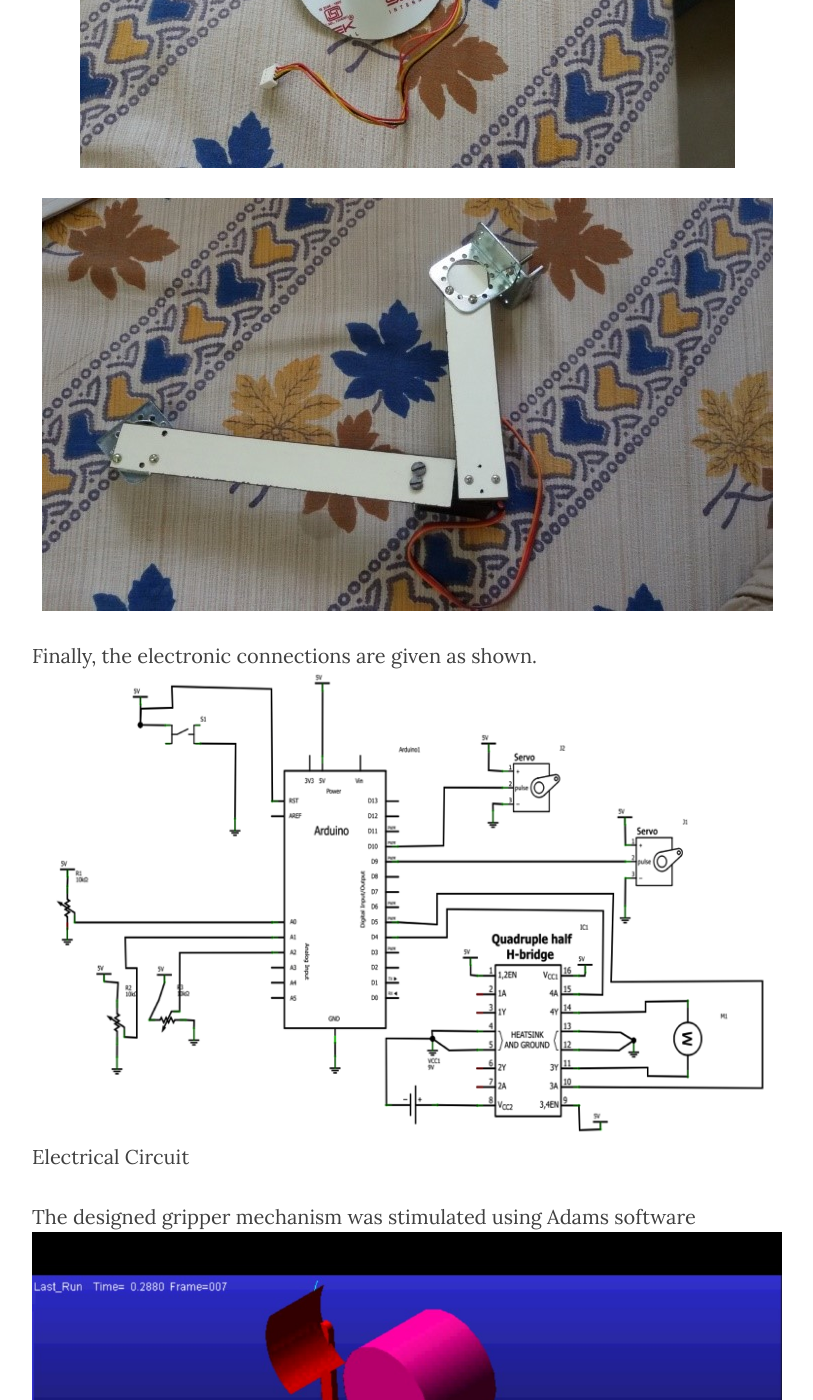
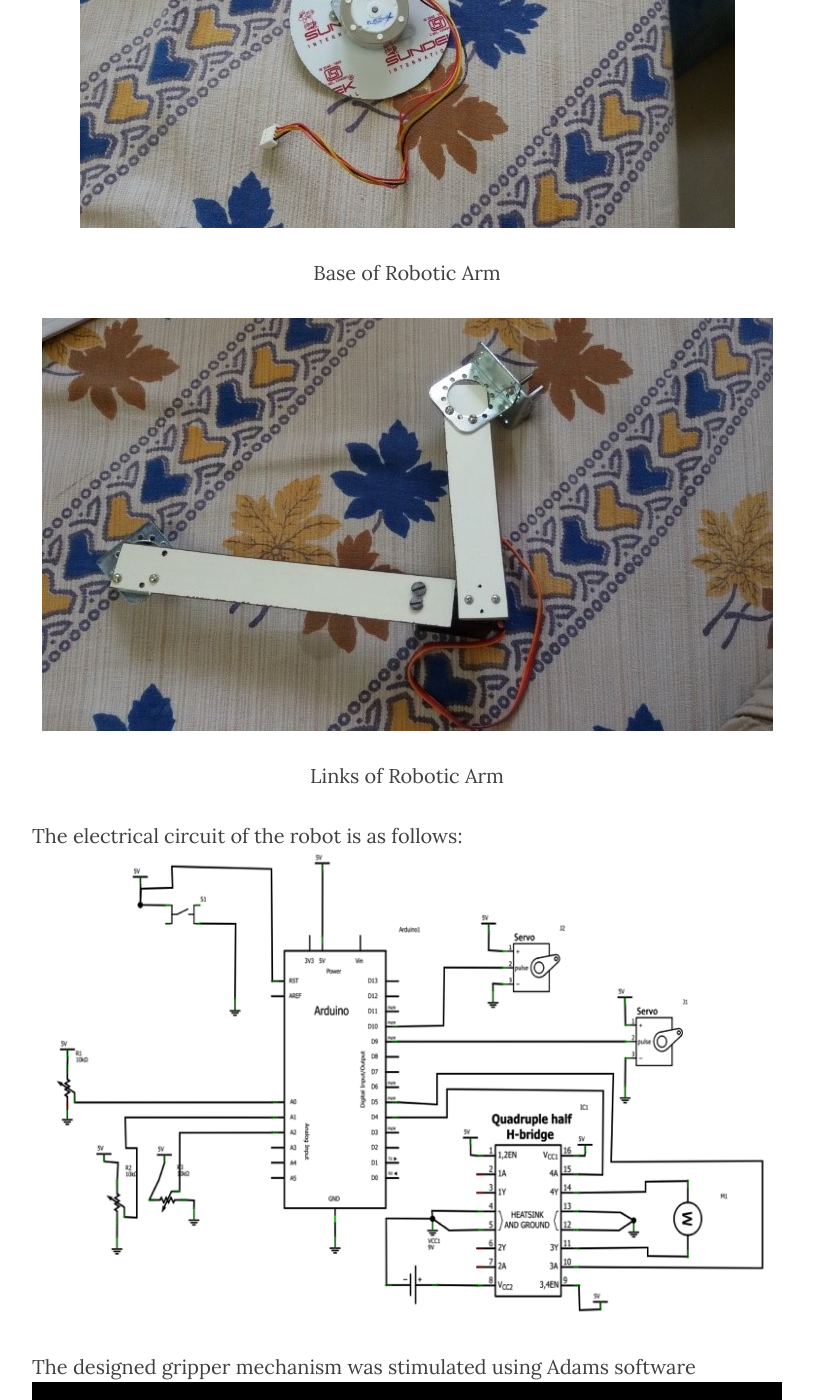
Before and after one commit to vignesharavind/vignesharavind.github.io, a Jekyll site: the page built from _posts/2017-06-06-Automatic-Pick-and-Place-Robot.markdown, in a window 1280 px wide and 1400 px high, scrolled down 3075 px. Shown: the whole window, without its empty margins (233-1046 px from the left). Built offline with Jekyll 4.4.1, drawn with Linux system fonts in a browser that asks for light colours; nearby versions of some CDN libraries; comment, search, counter and statistics services are not loaded; some of the changed text lies outside the part shown.

```diff
--- a/_posts/2017-06-06-Automatic-Pick-and-Place-Robot.markdown
+++ b/_posts/2017-06-06-Automatic-Pick-and-Place-Robot.markdown
@@ -36,25 +36,27 @@
 The proposed prototype is controlled using AVR’s advanced ATmega328p microcontroller which is programmed using Arduino software in C program language. The end effector used in this prototype is a mechanical gripper which is actuated by servo motor and the bell crank lever mechanism is used for opening and closing of the claws. This project forms a good platform for robotics and helps budding engineers understand the real-world problems and domestic automation needs. The problem with the available arms are that they cost quite a deal of money and hence not affordable to plebeians. Most of the robotic arms available are bulky and robust thus, can’t be used to do household chores. The objective of this project is to design a compact and cheap robotic arm to serve this purpose.
 
 ![Robotic arm with link](/img/app/robotic-arm-link.png)
-<p align="center">Robotic arm with links.</p>
+<p align="center">Robotic arm with links</p>
 
 ![Bell crank mechanism](/img/app/bell-crank-mechanism.png)
-Gripper with 'bell crank mechanism'
+<p align="center">Gripper with 'bell crank mechanism'</p>
 
 ![Robotic arm - exploded view](/img/Pick-Place/Pic_3(1).jpg)
-Exploded view of robotic arm
+<p align="center">Exploded view of robotic arm</p>
 
 
 ## Fabrication
 
 The material chosen is cut into various links as required. After cutting the links and base to suitable dimensions they are subjected to required machining processes. Holes are drilled in base to accommodate DC Motor and a flange like entity is made to connect arm’s base with the DC Motor. The links are then attached to the base using L-clamps, screws and bolts with the aid of washer.Servomotors of suitable dimensions are also attached to the respective links.
 ![Fabrication_1](/img/Pick-Place/Pic_6.jpg)
+<p align="center">Base of Robotic Arm</p>
 
 ![Fabrication_1](/img/Pick-Place/Pic_7.jpg)
+<p align="center">Links of Robotic Arm</p>
 
-Finally, the electronic connections are given as shown.
+The electrical circuit of the robot is as follows:
 ![Electrical Circuit](/img/app/electrical-circuit.png)
-Electrical Circuit
+
 
 The designed gripper mechanism was stimulated using Adams software
 ![Fabrication_1](/img/Pick-Place/Pic_8.jpg)
```
